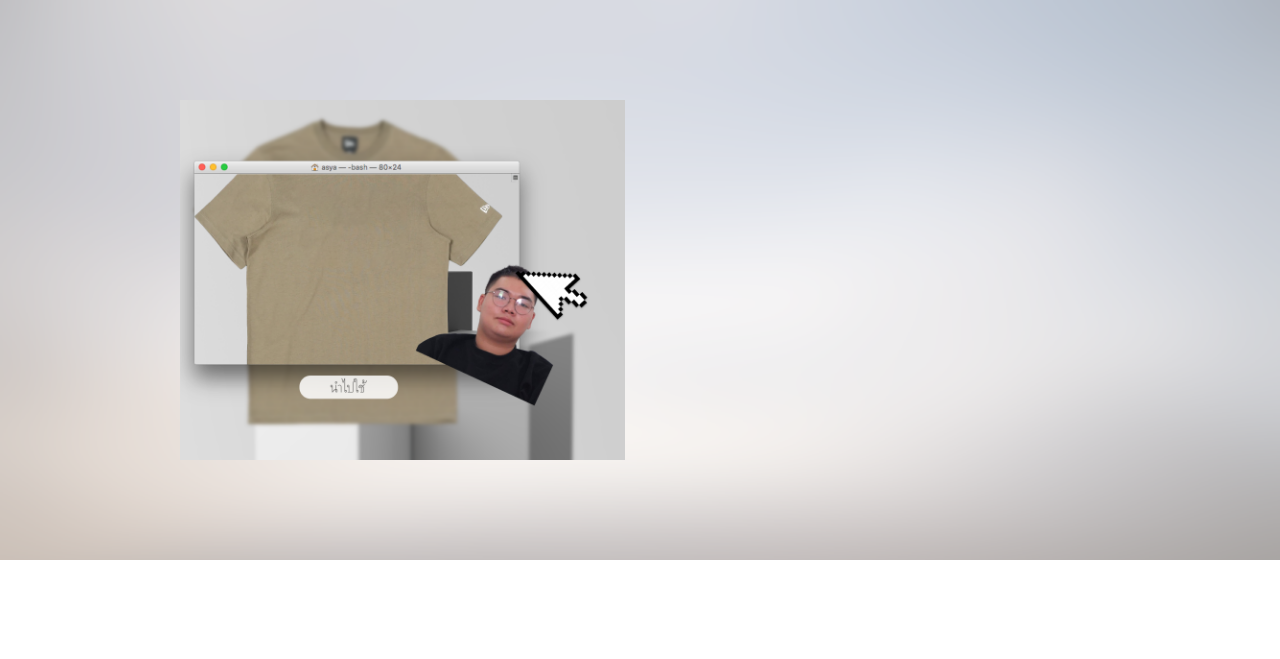
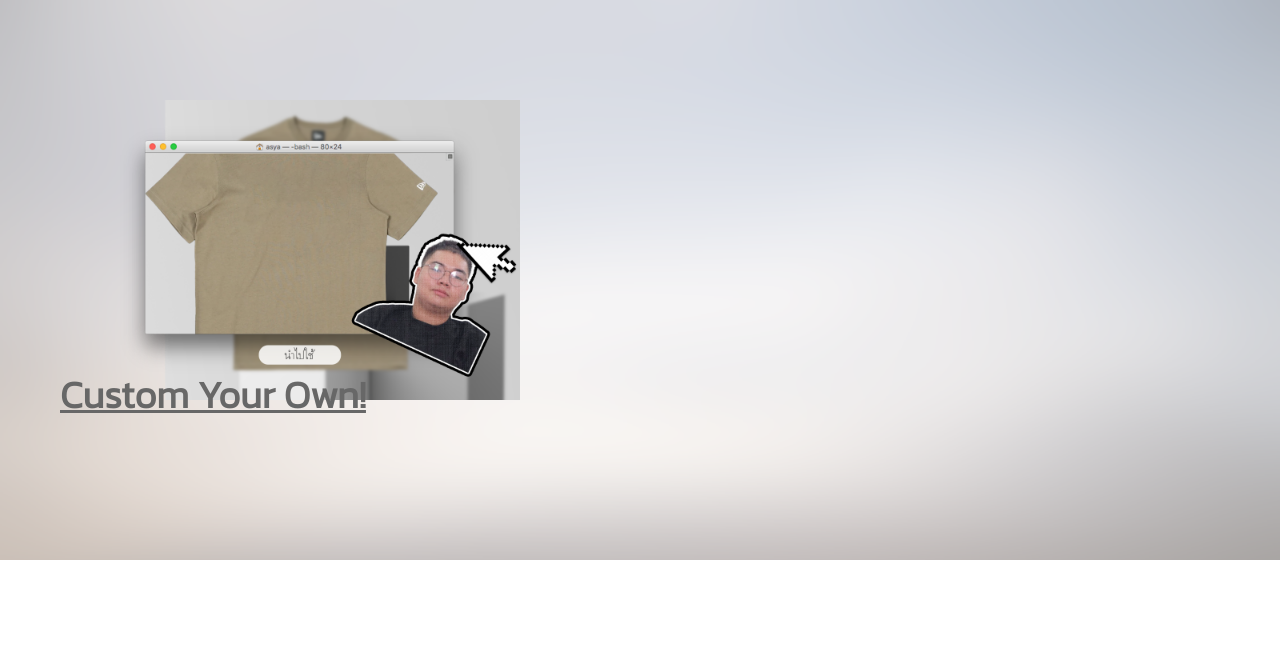
Before and after one commit to PataninThongsongsom/Miniprojectweb, a PHP site: page / in a window 1280 px wide. Shown: the part 800-1459 px from the top of the page. Run offline with PHP 8.4, Linux system fonts and the light colour scheme.

Commit message:
Update img

```diff
--- a/index.html
+++ b/index.html
@@ -4,6 +4,9 @@
         <meta charset="utf-8">
         <title>O'clock</title>
         <link rel="icon" type="image/x-icon" href="/img/logo.png">
+        <link rel="preconnect" href="https://fonts.googleapis.com">
+        <link rel="preconnect" href="https://fonts.gstatic.com" crossorigin>
+        <link href="https://fonts.googleapis.com/css2?family=Kanit:wght@100;200;300&display=swap" rel="stylesheet">
         <link rel="stylesheet" href="style.css">
         <script src="app.js"></script>
 
@@ -15,7 +18,7 @@
             <img src="img/Shadow.png" class="Shadow" title="Shadow">
             <nav class="main-nav">
                 <ul class="menu-left">
-                    <a href="Main.html"><img src="./img/logo.png"class="logo"></a>
+                    <a href="Index.html"><img src="./img/logo.png"class="logo"></a>
                     <li><a href="Shop.html"class="Shop" href="">SHOP</a></li>
                     <li><a href="Magazine.html" class="Magazine" href="">MAGAZINE</a></li>
                     <li><a class="Custom" href="">CUSTOM YOUR OWN</a></li>
@@ -32,12 +35,12 @@
         <div class="Banner">
             <!--Effect ภาพ Banner-->
             <!-- <div class="black_effect"></div>-->
-            <video src="./vdo/BannerTest.mp4" class="VdoBanner" autoplay loop playsinline data-object-fit="cover">
+            <video src="./vdo/BannerVideo.mp4" class="VdoBanner" autoplay muted loop playsinline data-object-fit="cover">
         </div>
         <div class="Recommand" >
-            <img src="./img/Customyourown.png" class="cyo" title="cyo">
+            <img src="./img/Customyourown-new.png" class="cyo" title="cyo">
             <div class="Info">
-                <h1></h1>
+                <h1 class="Rec-Header">Custom Your Own!</h1>
             </div>
 
         </div>
--- a/style.css
+++ b/style.css
@@ -189,8 +189,26 @@ h1
     background-repeat: no-repeat;
     background-size: cover;
     padding-left: 60px;
+    padding-right: 60px;
     padding-top: 60px;
+    font-family: "Kanit", Arial, sans-serif;
 
+
+}
+
+.Info
+{
+
+    position: relative;
+    display: inline;
+}
+
+.Rec-Header
+{
+    color: #676767;
+    text-decoration: underline;
+    font-weight:700;
+    font-size: 38px;
 }
 
 .bgblur
@@ -202,21 +220,12 @@ h1
 
 .cyo
 {
-    display: inline;
-    height: 360px;
+    display: inline-block;
+    height: 300px;
     position: relative;
     top: 40px;
-    left:120px;
+    left:60px;
 }
-
-.Info
-{
-    position: relative;
-    display: inline;
-
-}
-
-
 
 Shop
 {
```
Also changed, not shown: img/Customyourown-new.png (added), 1 other file.
